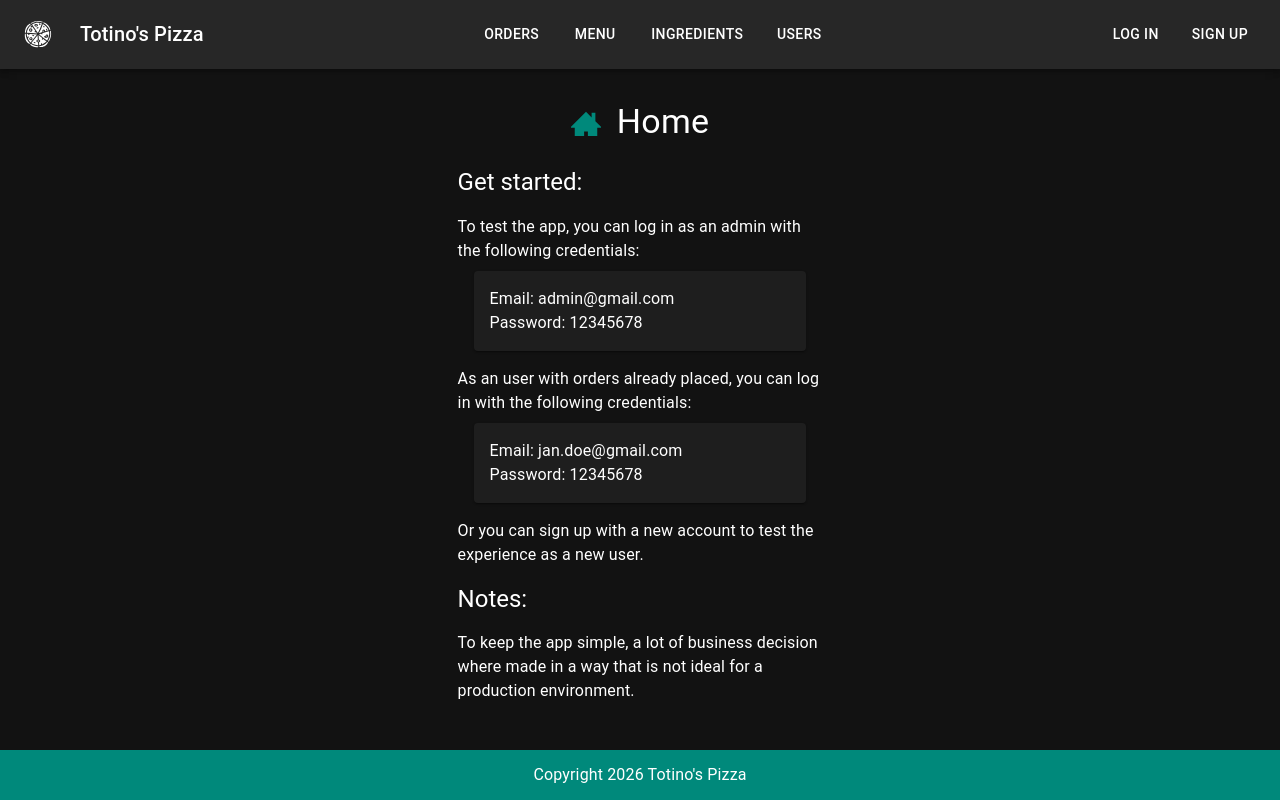
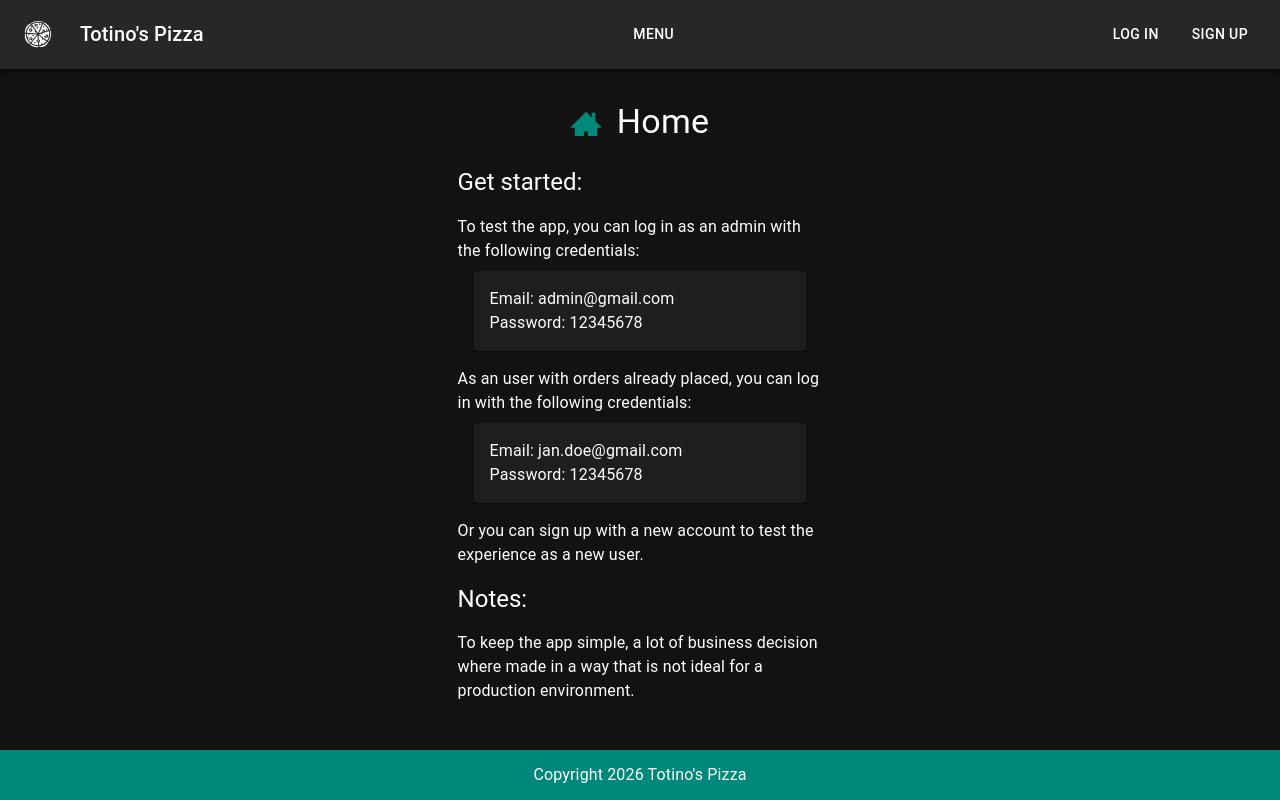
Before and after one commit to mssnvrmr/fe-totinos, a React (Vite) app: page / in a window 1280 px wide. Built offline with nearby package versions, Linux system fonts and the light colour scheme.

Commit message:
Fix navbar and added new route

```diff
--- a/src/components/NavBar/NavBar.tsx
+++ b/src/components/NavBar/NavBar.tsx
@@ -6,16 +6,17 @@ import { useAuth } from '../Auth/AuthContext';
 
 export const NavBar = () => {
   const navigate = useNavigate();
-  const { isAuthenticated, logout, userName } = useAuth();
+  const { isAuthenticated, isAdmin, logout, userName } = useAuth();
   const handleLogout = () => {
     logout();
     navigate(ROUTES.HOME);
   };
   const pages = [
-    { name: 'Orders', path: ROUTES.ORDERS },
+    ...(isAuthenticated ? [{ name: 'Orders', path: ROUTES.ORDERS }] : []),
     { name: 'Menu', path: ROUTES.MENU },
-    { name: 'Ingredients', path: ROUTES.INGREDIENTS },
-    { name: 'Users', path: ROUTES.USERS }
+    ...(isAuthenticated && isAdmin ? [{ name: 'Ingredients', path: ROUTES.INGREDIENTS }] : []),
+    ...(isAuthenticated && isAdmin ? [{ name: 'Users', path: ROUTES.USERS }] : []),
+    ...(isAuthenticated ? [{ name: 'Profile', path: ROUTES.PROFILE }] : [])
   ];
   const authPages = [
     { name: 'Log In', path: ROUTES.LOG_IN },
--- a/src/components/Router/Router.tsx
+++ b/src/components/Router/Router.tsx
@@ -10,6 +10,7 @@ import { Users } from '../../pages/Users/Users';
 import PrivateRoute from './PrivateRoute';
 import { useAuth } from '../Auth/AuthContext';
 import { NotFound } from '../../pages/NotFound/NotFound';
+import { Profile } from '../../pages/Profile/Profile';
 
 export const Router = () => {
   const { isAuthenticated } = useAuth();
@@ -25,6 +26,7 @@ export const Router = () => {
           <Route path={ROUTES.ORDERS} element={<Orders />} />
           <Route path={ROUTES.INGREDIENTS} element={<Ingredients />} />
           <Route path={ROUTES.USERS} element={<Users />} />
+          <Route path={ROUTES.PROFILE} element={<Profile />} />
         </Route>
         <Route path="*" element={<NotFound />} />
       </Routes>
--- a/src/config/routes.ts
+++ b/src/config/routes.ts
@@ -6,6 +6,7 @@ interface RouterMap {
   MENU: string;
   INGREDIENTS: string;
   USERS: string;
+  PROFILE: string;
 }
 
 export const ROUTES: RouterMap = {
@@ -16,4 +17,5 @@ export const ROUTES: RouterMap = {
   MENU: '/menu',
   INGREDIENTS: '/ingredients',
   USERS: '/users',
+  PROFILE: '/profile',
 }
--- /dev/null
+++ b/src/pages/Profile/Profile.tsx
@@ -0,0 +1,15 @@
+import { Main } from '../../components/Templates/Main/Main';
+import { IoPersonSharp } from "react-icons/io5";
+import { PageHeader } from '../../components/PageHeader/PageHeader';
+import { Typography } from '@mui/material';
+
+
+export const Profile = () => {
+
+  return (
+    <Main>
+      <PageHeader title="Profile" icon={<IoPersonSharp />} />
+      <Typography variant="h5">Profile</Typography>
+    </Main>
+  );
+};
```
